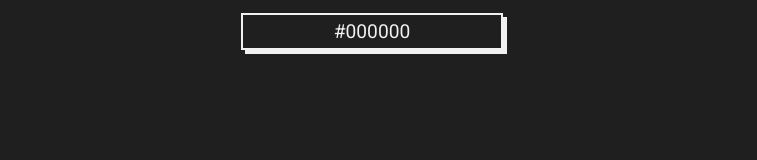
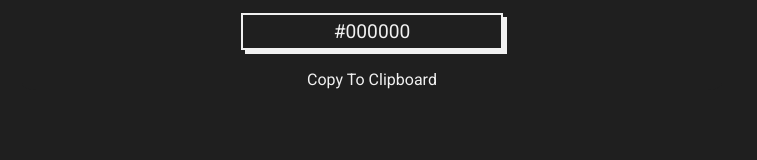
Before and after one commit to timmybytes/color-chooser, a React (Create React App) app: page / in a window 1280 px wide. Shown: the part 401-561 px from the top of the page, without its empty margins (268-1025 px from the left). Built offline with nearby package versions, Linux system fonts and the light colour scheme.

Commit message:
copy to clipboard btn func

```diff
--- a/src/components/Card.jsx
+++ b/src/components/Card.jsx
@@ -1,14 +1,24 @@
-import React, { useState } from "react";
+import React, { useState, useRef } from "react";
 
 function Card() {
   const [toggle, setToggle] = useState(false);
   const [swatchColor, setSwatchColor] = useState("#000000");
+  const [isCopied, setIsCopied] = useState(false);
   const random_hex_color_code = (Math.random() * 0xfffff * 1000000).toString(16);
   const final_color = "#" + random_hex_color_code.slice(0, 6);
+  const colorElement = useRef()
 
   function handleClick(e) {
     setToggle(toggle ? null : true);
     setSwatchColor(final_color);
+    setIsCopied(false);
+  }
+
+  function copyToClipboard() {
+    const { current } = colorElement;
+    current.select();
+    document.execCommand("copy");
+    setIsCopied(true);
   }
 
   return (
@@ -22,7 +32,8 @@ function Card() {
             style={{ backgroundColor: swatchColor }}
           ></div>
         </div>
-        <p className="card__color-code">{swatchColor}</p>
+        <input readOnly ref={colorElement} className="card__color-code" value={swatchColor} />
+        <p onClick={copyToClipboard}>{!isCopied ? "Copy To Clipboard" : "Copied"}</p>
       </div>
     </div>
   );
```
